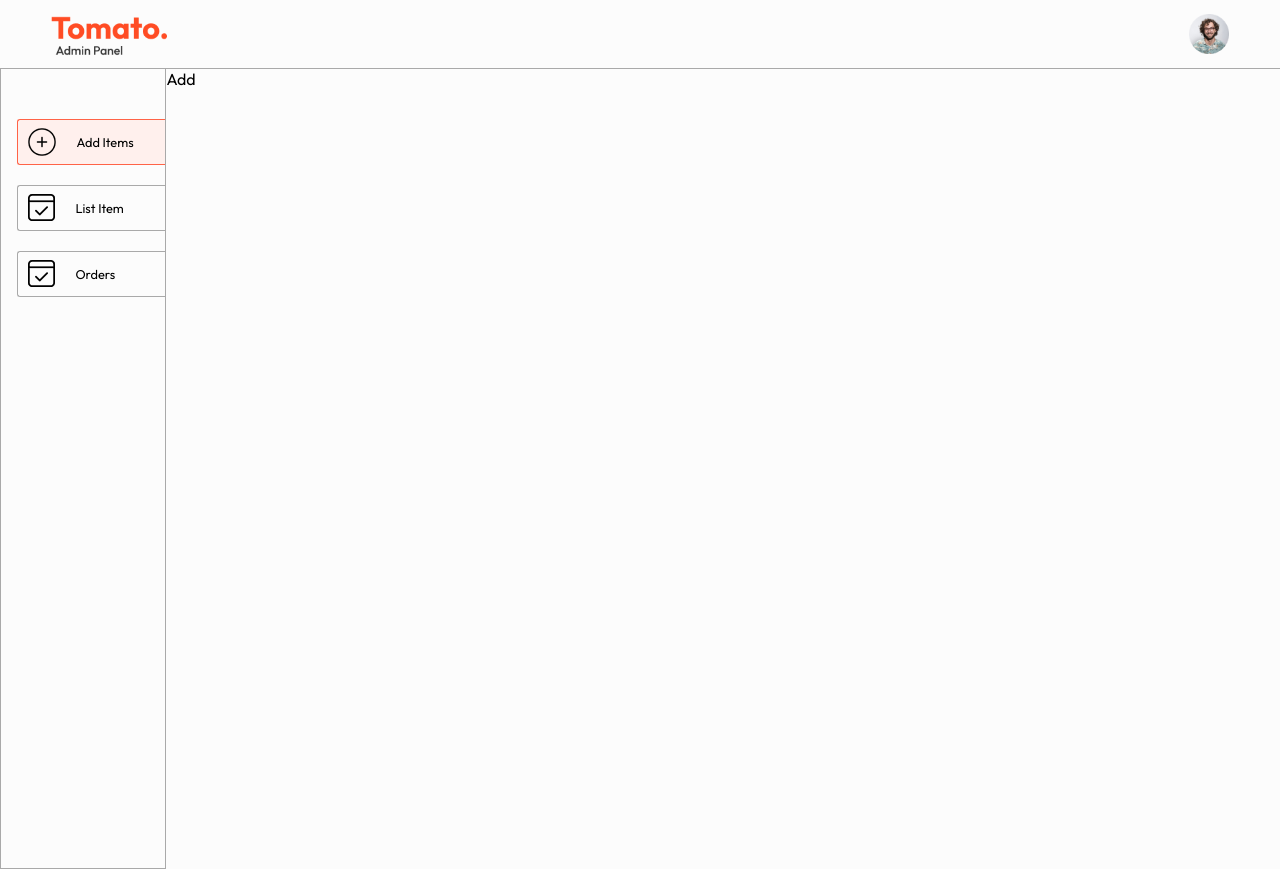
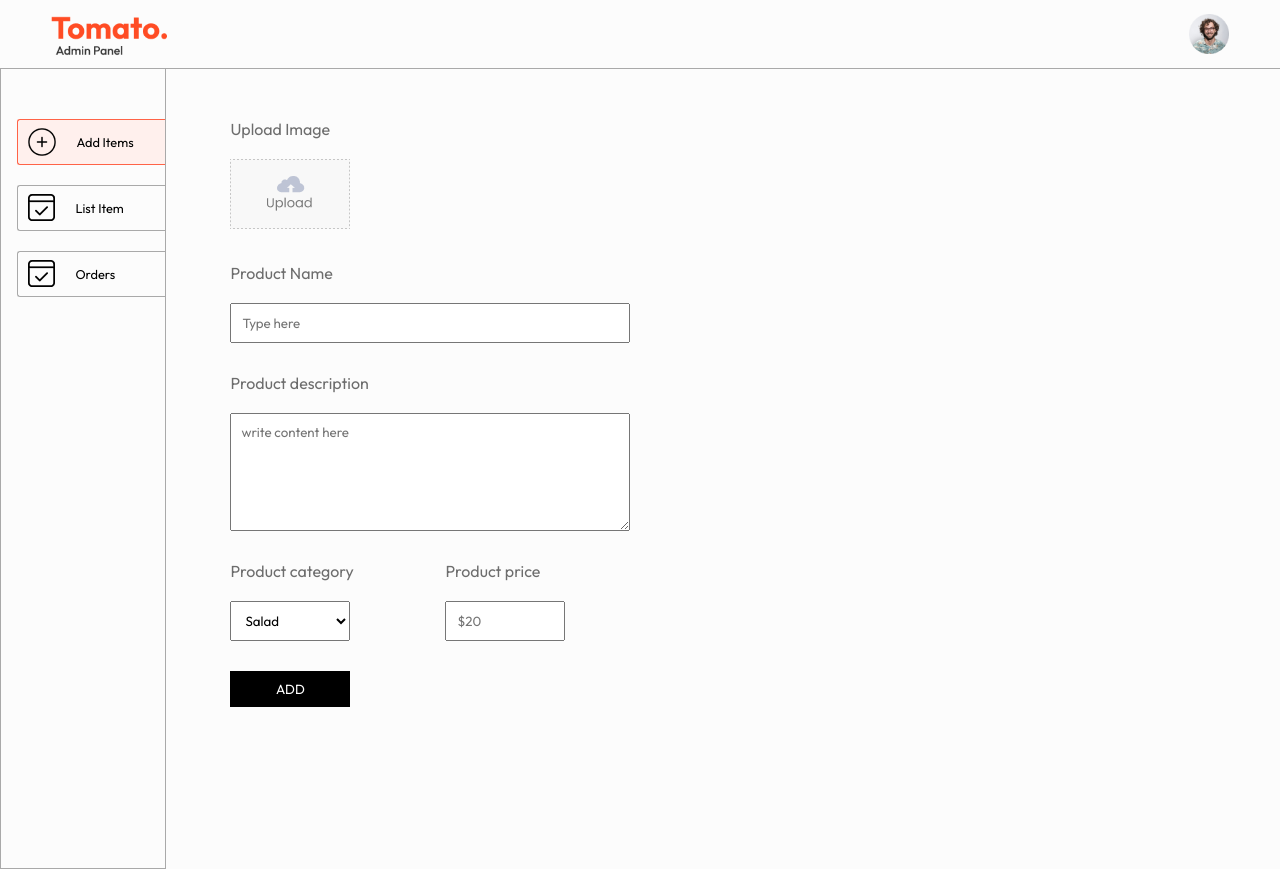
Before and after one commit to Chayud-Ac/FoodOrderApplication, a React (Vite) app in the folder admin/: page /add in a window 1280 px wide. Built offline with nearby package versions, Linux system fonts and the light colour scheme.

Commit message:
uncompleted Add page

```diff
--- a/admin/src/Components/pages/Add/Add.css
+++ b/admin/src/Components/pages/Add/Add.css
@@ -0,0 +1,40 @@
+.add {
+  width: 70%;
+  margin-left: max(5vw, 25px);
+  margin-top: 50px;
+  color: #6d6d6d;
+  font-size: 16px;
+}
+
+.add form {
+  gap: 30px;
+}
+
+.add-img-upload img {
+  width: 120px;
+}
+
+.add-product-name input,
+.add-product-description textarea {
+  padding: 10px;
+}
+
+.add-category-price {
+  display: flex;
+  gap: 30px;
+}
+
+.add-category-price select,
+.add-category-price input {
+  max-width: 120px;
+  padding: 10px;
+}
+
+.add-btn {
+  max-width: 120px;
+  border: none;
+  padding: 10px;
+  background-color: black;
+  color: white;
+  cursor: pointer;
+}
--- a/admin/src/Components/pages/Add/Add.jsx
+++ b/admin/src/Components/pages/Add/Add.jsx
@@ -1,8 +1,58 @@
 import React from "react";
 import "./Add.css";
+import { assets } from "../../../assets/assets";
 
 const Add = () => {
-  return <div>Add</div>;
+  return (
+    <div className="add">
+      <form className="flex-col">
+        <div className="add-img-upload flex-col">
+          <p>Upload Image</p>
+          <label htmlFor="image">
+            <img src={assets.upload_area} alt="" />
+          </label>
+          <input type="file" id="image" hidden required />
+        </div>
+
+        <div className="add-product-name flex-col">
+          <p>Product Name</p>
+          <input type="text" name="name" placeholder="Type here" />
+        </div>
+
+        <div className="add-product-description flex-col">
+          <p>Product description</p>
+          <textarea
+            name="description"
+            rows="6"
+            placeholder="write content here"
+            required
+          ></textarea>
+        </div>
+        <div className="add-category-price">
+          <div className="add-category flex-col">
+            <p>Product category</p>
+            <select name="category">
+              <option value="Salad">Salad</option>
+              <option value="Rolls">Rolls</option>
+              <option value="Desserts">Desserts</option>
+              <option value="Sanwich">Sanwich</option>
+              <option value="Cake">Cake</option>
+              <option value="Pure Veg">Pure Veg</option>
+              <option value="Pasta">Pasta</option>
+              <option value="Noodles">Noodles</option>
+            </select>
+          </div>
+          <div className="add-price flex-col">
+            <p>Product price</p>
+            <input type="Number" name="price" placeholder="$20" />
+          </div>
+        </div>
+        <button type="submit" className="add-btn">
+          ADD
+        </button>
+      </form>
+    </div>
+  );
 };
 
 export default Add;
--- a/admin/src/index.css
+++ b/admin/src/index.css
@@ -26,3 +26,10 @@
 .app-content {
   display: flex;
 }
+
+.flex-col {
+  display: flex;
+  flex-direction: column;
+  gap: 20px;
+  width: max(40%, 400px);
+}
```
